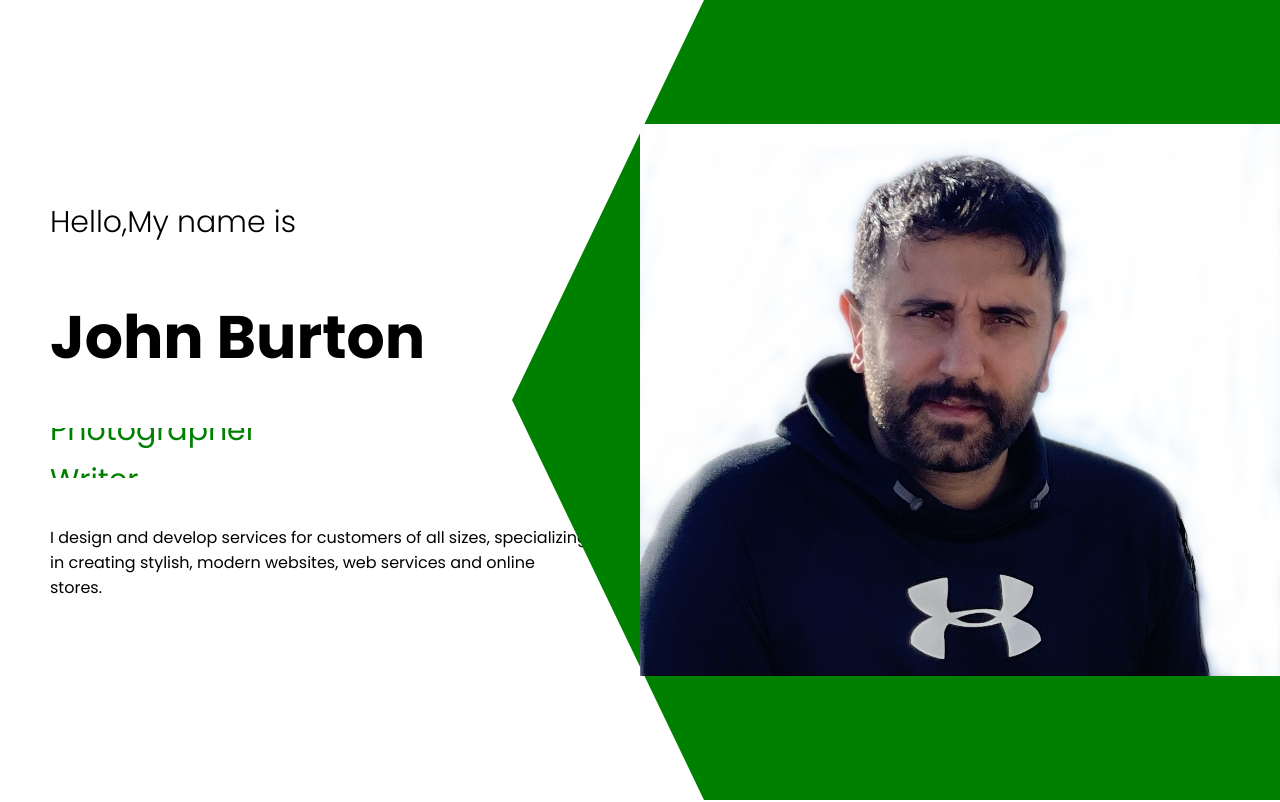
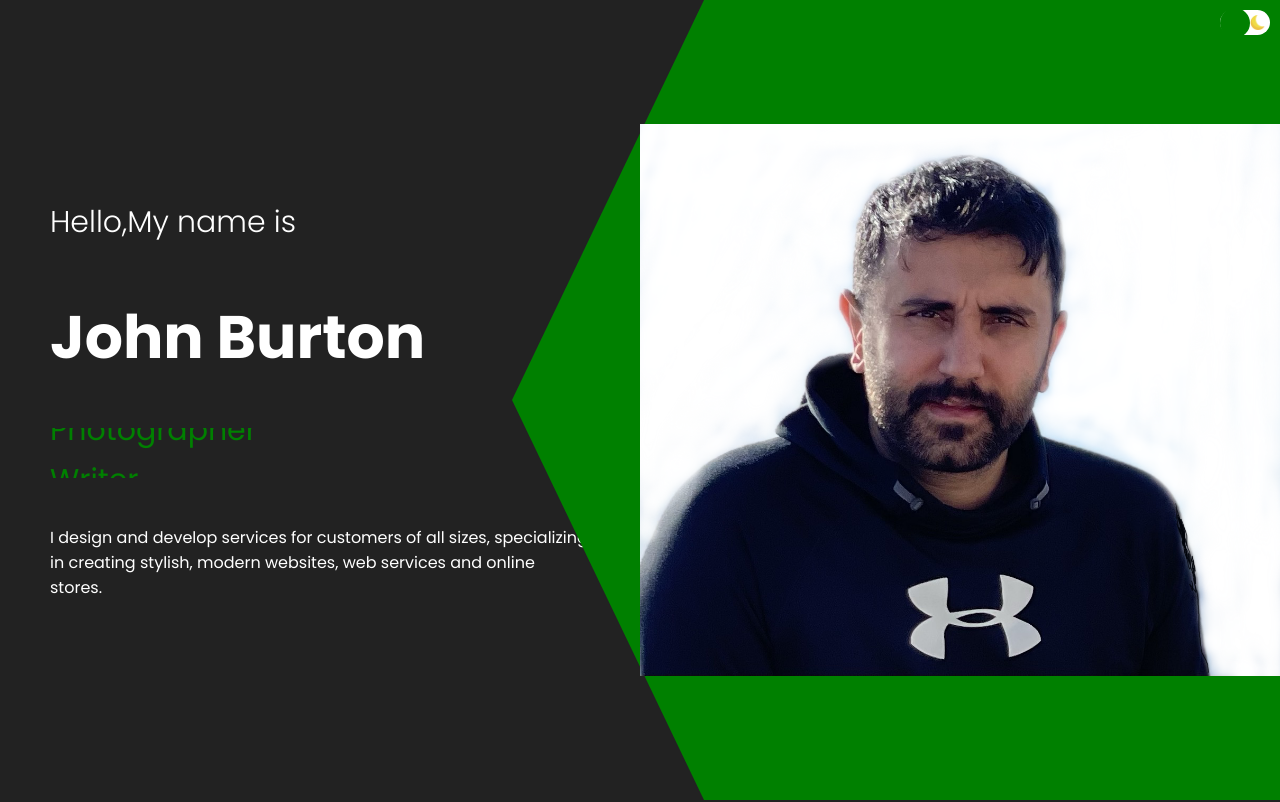
Before and after one commit to veyselguven/blogapplication, a React (Create React App) app: page / in a window 1280 px wide. Shown: the top 802 px of the page. Built offline with nearby package versions, Linux system fonts and the light colour scheme.

Commit message:
toggle component is done

```diff
--- a/src/App.js
+++ b/src/App.js
@@ -1,11 +1,22 @@
+import { useContext } from "react";
 import About from "./components/about/About";
 import Contact from "./components/contact/Contact";
 import Intro from "./components/intro/Intro";
 import ProductList from "./components/productList/ProductList";
+import Toggle from "./components/toggle/Toggle";
+import { ThemeContext } from "./context";
 
 function App() {
+  const theme = useContext(ThemeContext);
+  const darkMode = theme.state.darkMode;
   return (
-    <div>
+    <div
+      style={{
+        backgroundColor: darkMode ? "#222" : "white",
+        color: darkMode && "white",
+      }}
+    >
+      <Toggle />
       <Intro />
       <About />
       <ProductList />
--- a/src/components/contact/Contact.js
+++ b/src/components/contact/Contact.js
@@ -1,14 +1,18 @@
-import React, { useRef, useState } from "react";
+import React, { useContext, useRef, useState } from "react";
 import "./contact.css";
 import Phone from "../../img/phone.png";
 import Email from "../../img/email.png";
 import Address from "../../img/address.png";
 import emailjs from "emailjs-com";
+import { ThemeContext } from "../../context";
 
 export default function Contact() {
   const formRef = useRef();
   const [done, setDone] = useState(false);
+  const theme = useContext(ThemeContext);
+  const darkMode = theme.state.darkMode;
   const handleSubmit = (e) => {
+    console.log(formRef);
     e.preventDefault();
     emailjs
       .sendForm(
@@ -21,6 +25,7 @@ export default function Contact() {
         (result) => {
           console.log(result.text);
           setDone(true);
+          formRef.current.value = "";
         },
         (error) => {
           console.log(error.text);
@@ -54,10 +59,30 @@ export default function Contact() {
             freelancing if the right project comes along. me.
           </p>
           <form ref={formRef} onSubmit={handleSubmit}>
-            <input type="text" placeholder="Name" name="user_name" />
-            <input type="text" placeholder="Subject" name="user_subject" />
-            <input type="text" placeholder="Email" name="user_email" />
-            <textarea rows="5" placeholder="Message" name="message" />
+            <input
+              style={{ backgroundColor: darkMode && "#3333" }}
+              type="text"
+              placeholder="Name"
+              name="user_name"
+            />
+            <input
+              style={{ backgroundColor: darkMode && "#3333" }}
+              type="text"
+              placeholder="Subject"
+              name="user_subject"
+            />
+            <input
+              style={{ backgroundColor: darkMode && "#3333" }}
+              type="text"
+              placeholder="Email"
+              name="user_email"
+            />
+            <textarea
+              style={{ backgroundColor: darkMode && "#3333" }}
+              rows="5"
+              placeholder="Message"
+              name="message"
+            />
             <button>Submit</button>
             {done && "Thank you..."}
           </form>
--- /dev/null
+++ b/src/components/toggle/Toggle.js
@@ -0,0 +1,25 @@
+import React, { useContext } from "react";
+import "./toggle.css";
+import Sun from "../../img/sun.png";
+import Moon from "../../img/moon.png";
+import { ThemeContext } from "../../context";
+
+export default function Toggle() {
+  const theme = useContext(ThemeContext);
+
+  const handleClick = () => {
+    theme.dispatch({ type: "TOGGLE" });
+  };
+  return (
+    <div className="t">
+      <img src={Sun} alt="" className="t-icon" />
+      <img src={Moon} alt="" className="t-icon" />
+
+      <button
+        className="t-button"
+        onClick={handleClick}
+        style={{ left: theme.state.darkMode ? 0 : 25 }}
+      ></button>
+    </div>
+  );
+}
--- /dev/null
+++ b/src/components/toggle/toggle.css
@@ -0,0 +1,28 @@
+.t {
+  width: 50px;
+  height: 25px;
+  border-radius: 20px;
+  border: 1pz solid #999;
+  background-color: white;
+  position: fixed;
+  top: 10px;
+  right: 10px;
+  z-index: 999;
+  display: flex;
+  align-items: center;
+  justify-content: space-around;
+}
+
+.t-icon {
+  width: 15px;
+  height: 15px;
+}
+.t-button {
+  width: 25px;
+  height: 25px;
+  border-radius: 50%;
+  border-radius: #999;
+  position: absolute;
+  cursor: pointer;
+  left: 25px;
+}
--- /dev/null
+++ b/src/context.js
@@ -0,0 +1,24 @@
+import { createContext, useReducer } from "react";
+
+export const ThemeContext = createContext();
+
+const INITIAL_STATE = { darkMode: true };
+
+const themeReducer = (state, action) => {
+  switch (action.type) {
+    case "TOGGLE":
+      return { darkMode: !state.darkMode };
+    default:
+      return state;
+  }
+};
+
+export const ThemeProvider = (props) => {
+  const [state, dispatch] = useReducer(themeReducer, INITIAL_STATE);
+
+  return (
+    <ThemeContext.Provider value={{ state, dispatch }}>
+      {props.children}
+    </ThemeContext.Provider>
+  );
+};
--- a/src/index.js
+++ b/src/index.js
@@ -1,11 +1,13 @@
 import React from "react";
-import ReactDOM from "react-dom/client";
+import ReactDOM from "react-dom";
+import App from "./App";
+import { ThemeProvider } from "./context";
 
-import App from "./App";
-
-const root = ReactDOM.createRoot(document.getElementById("root"));
-root.render(
+ReactDOM.render(
   <React.StrictMode>
-    <App />
-  </React.StrictMode>
+    <ThemeProvider>
+      <App />
+    </ThemeProvider>
+  </React.StrictMode>,
+  document.getElementById("root")
 );
```
